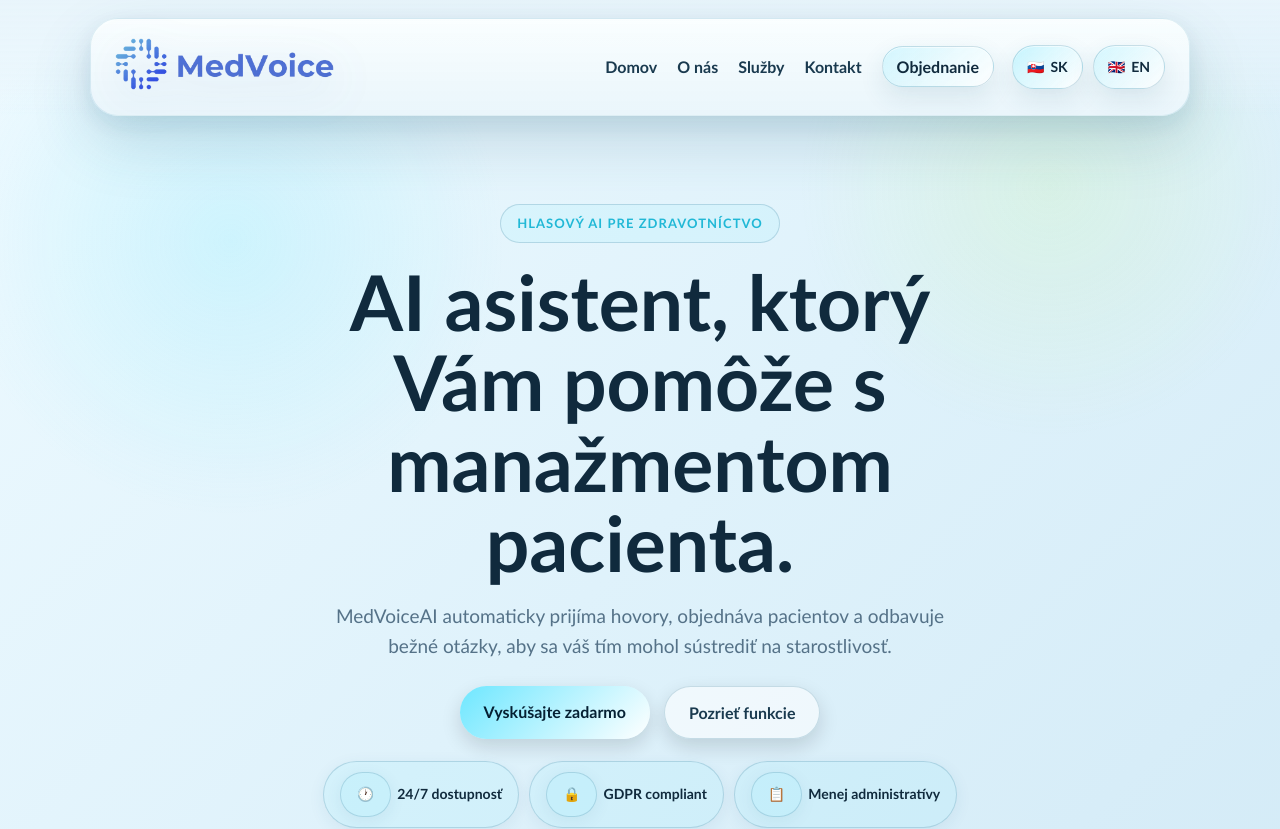
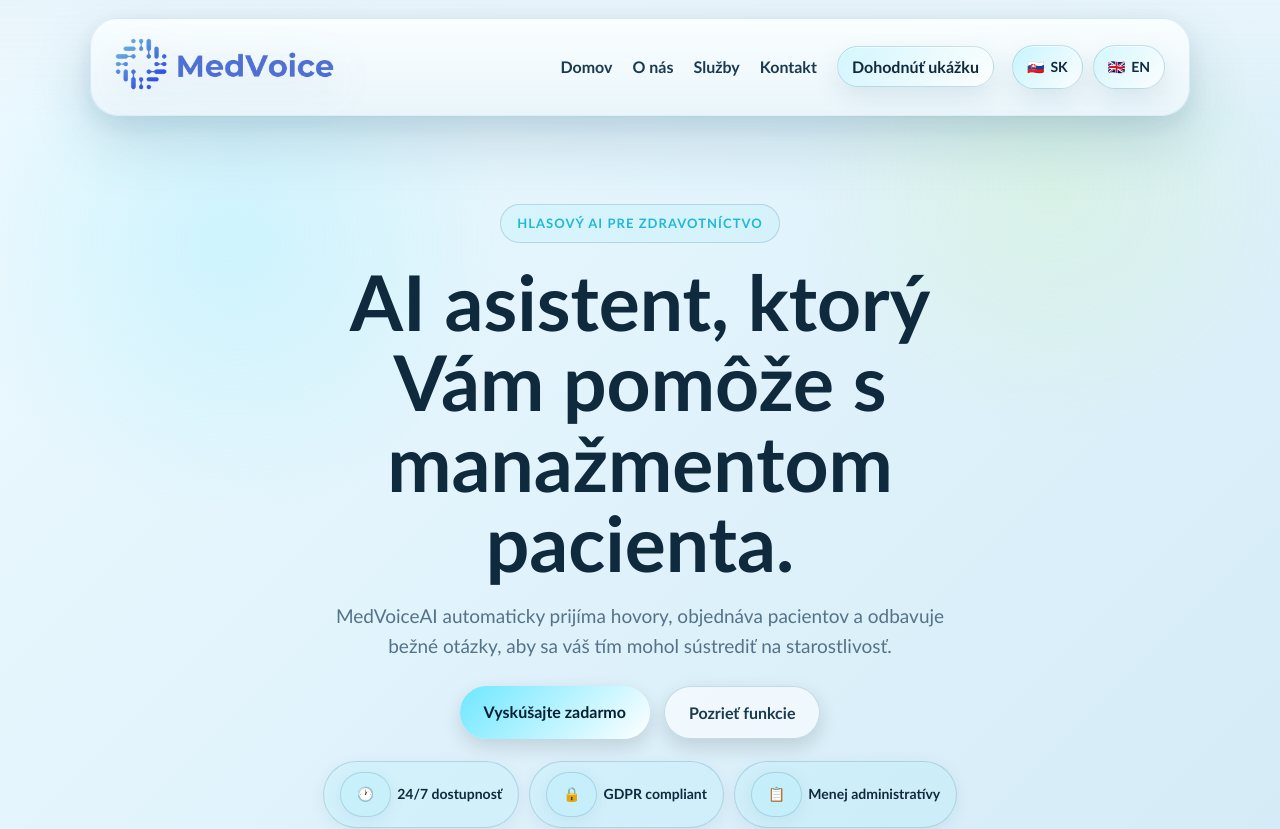
Before and after one commit to MRKS1/med-voice, a React (Vite) app: page / in a window 1280 px wide. Shown: the top 829 px of the page. Built offline with nearby package versions, Linux system fonts and the light colour scheme.

Commit message:
chore: zmena nav textu Objednanie → Dohodnúť ukážku

```diff
--- a/src/content.js
+++ b/src/content.js
@@ -9,7 +9,7 @@ export const content = {
       about: 'O nás',
       services: 'Služby',
       contact: 'Kontakt',
-      appointment: 'Objednanie'
+      appointment: 'Dohodnúť ukážku'
     },
     langSwitch: {
       sk: 'SK',
```
